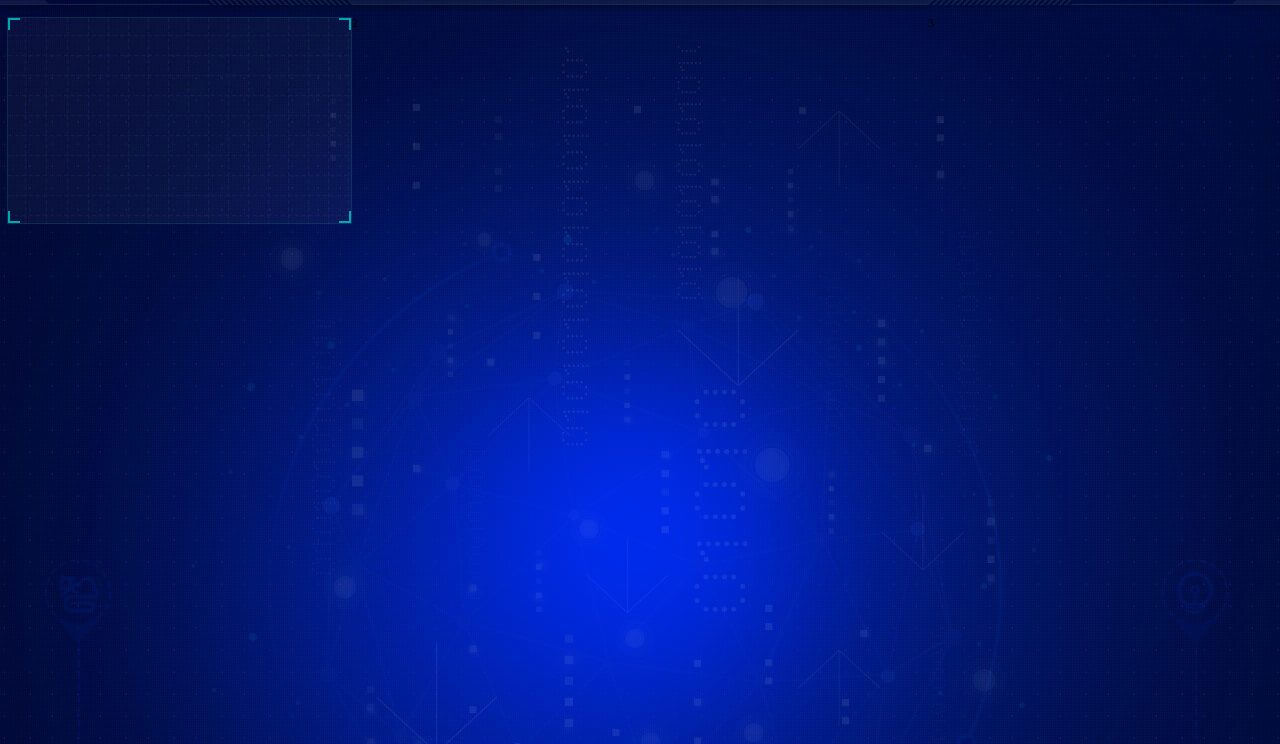
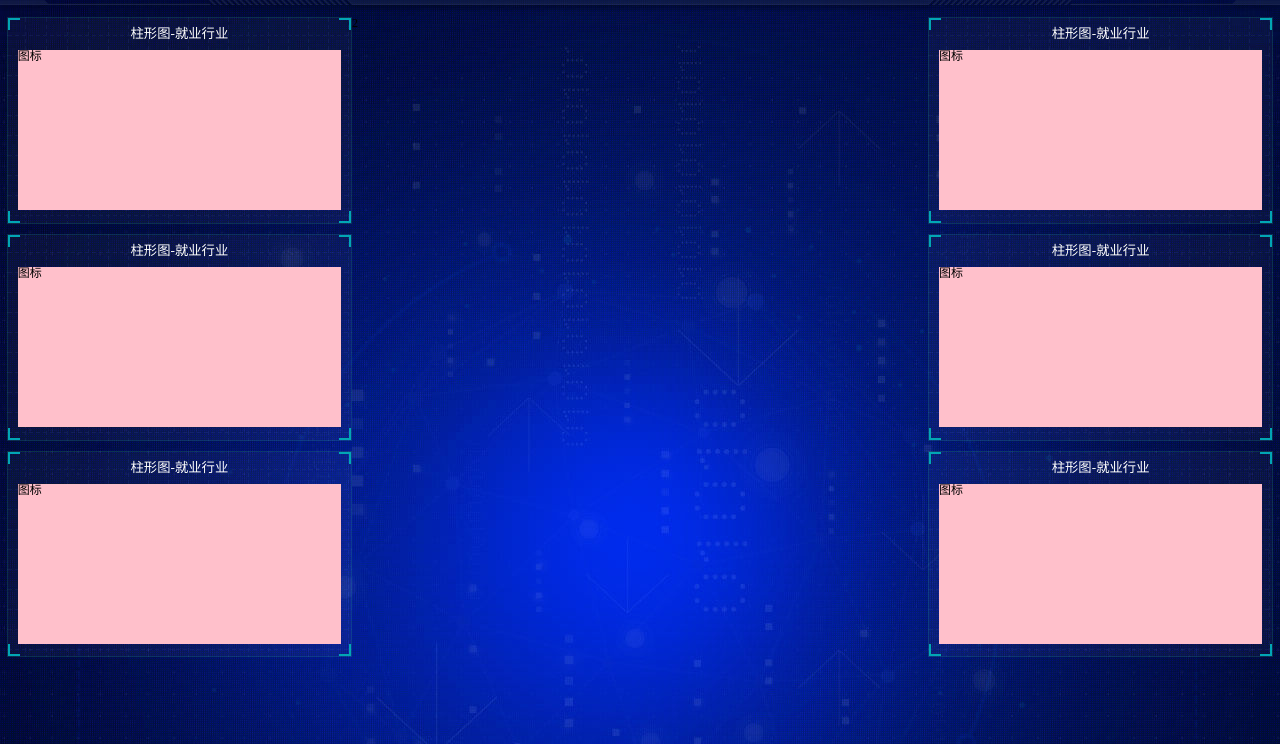
Before and after one commit to JUST-Limbo/ECharts-learn, a plain HTML site: page mycharts/index.html in a window 1280 px wide. Shown: the part 56-800 px from the top of the page. Drawn offline with Linux system fonts and the light colour scheme.

Commit message:
2021年1月14日00:09:15

```diff
--- a/mycharts/css/index.less
+++ b/mycharts/css/index.less
@@ -94,6 +94,18 @@ header {
           border-bottom: 2px solid #02a6b5;
         }
       }
+      h2{
+        height: .6rem;
+        color: #fff;
+        line-height: .6rem;
+        text-align: center;
+        font-size: .25rem;
+        font-weight: 400;
+      }
+      .chart{
+        height: 3rem;
+        background-color: pink;
+      }
     }
   }
 }
--- a/mycharts/index.html
+++ b/mycharts/index.html
@@ -15,12 +15,40 @@
   </header>
   <section class="mainbox">
     <div class="column">
-      <div class="panel">
+      <div class="panel bar">
+        <h2>柱形图-就业行业</h2>
+        <div class="chart">图标</div>
+        <div class="panel-footer"></div>
+      </div>
+      <div class="panel line">
+        <h2>柱形图-就业行业</h2>
+        <div class="chart">图标</div>
+        <div class="panel-footer"></div>
+      </div>
+      <div class="panel pie">
+        <h2>柱形图-就业行业</h2>
+        <div class="chart">图标</div>
         <div class="panel-footer"></div>
       </div>
     </div>
     <div class="column">2</div>
-    <div class="column">3</div>
+    <div class="column">
+      <div class="panel bar">
+        <h2>柱形图-就业行业</h2>
+        <div class="chart">图标</div>
+        <div class="panel-footer"></div>
+      </div>
+      <div class="panel line">
+        <h2>柱形图-就业行业</h2>
+        <div class="chart">图标</div>
+        <div class="panel-footer"></div>
+      </div>
+      <div class="panel pie">
+        <h2>柱形图-就业行业</h2>
+        <div class="chart">图标</div>
+        <div class="panel-footer"></div>
+      </div>
+    </div>
   </section>
   <script src="js/time.js"></script>
   <script src="js/flexible.js"></script>
```
Also changed, not shown: mycharts/css/index.css.
